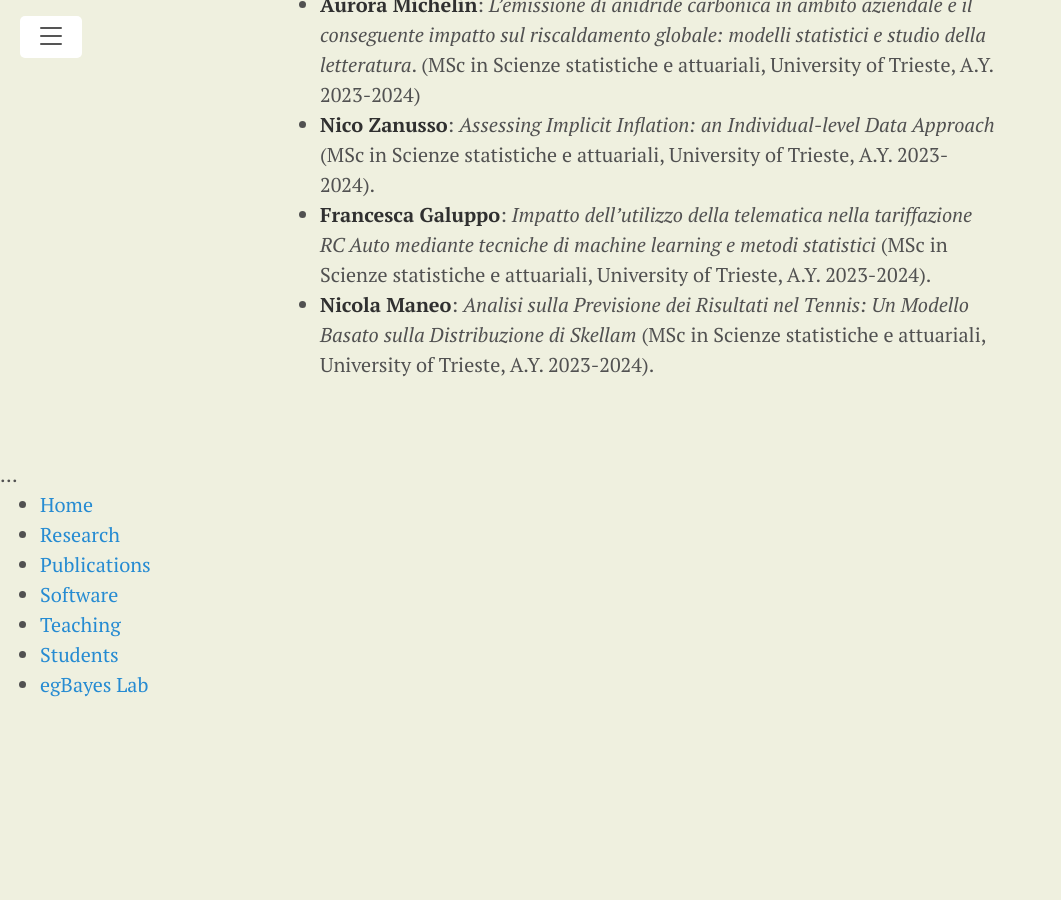
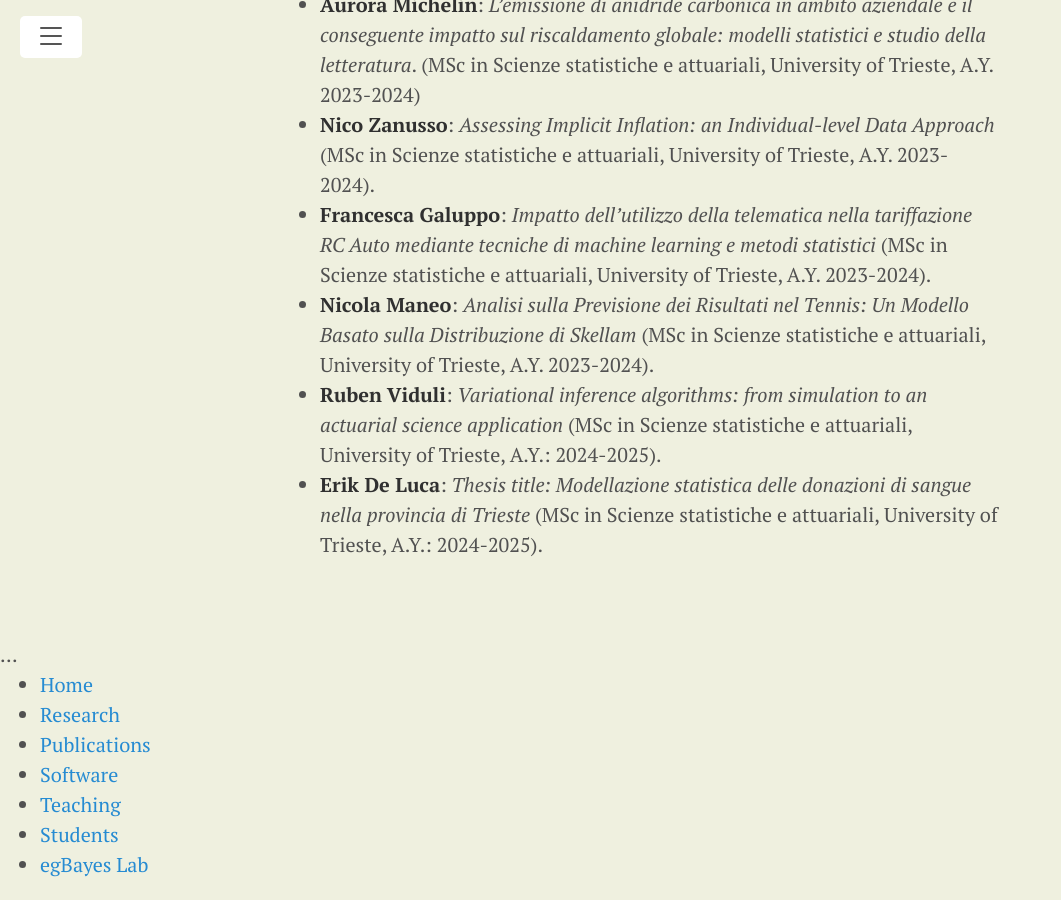
Before and after one commit to LeoEgidi/leoegidi.github.io, a Jekyll site: the page built from students.md, in a window 1280 px wide and 900 px high, scrolled down 2625 px. Shown: the whole window, without its empty margins (0-1061 px from the left). Built offline with Jekyll 4.4.1, drawn with Linux system fonts in a browser that asks for light colours; Markdown is read by kramdown in place of the engine named in the settings; before the commit the page ends 3345 px from its top, so only the background shows below that.

Commit message:
Update students.md

```diff
--- a/students.md
+++ b/students.md
@@ -44,3 +44,7 @@ I supervise and co-supervise also 3 PhD students.
 - **Nico Zanusso**: *Assessing Implicit Inflation: an Individual-level Data Approach* (MSc in Scienze statistiche e attuariali, University of Trieste, A.Y. 2023-2024).
 - **Francesca Galuppo**: *Impatto dell'utilizzo della telematica nella tariffazione RC Auto mediante tecniche di machine learning e metodi statistici* (MSc in Scienze statistiche e attuariali, University of Trieste, A.Y. 2023-2024).
 - **Nicola Maneo**: *Analisi sulla Previsione dei Risultati nel Tennis: Un Modello Basato sulla Distribuzione di Skellam* (MSc in Scienze statistiche e attuariali, University of Trieste, A.Y. 2023-2024).
+- **Ruben Viduli**: *Variational inference algorithms: from simulation to
+an actuarial science application* (MSc in Scienze statistiche e attuariali, University of Trieste, A.Y.: 2024-2025).
+- **Erik De Luca**: *Thesis title: Modellazione statistica delle donazioni di
+sangue nella provincia di Trieste* (MSc in Scienze statistiche e attuariali, University of Trieste, A.Y.: 2024-2025).
```
